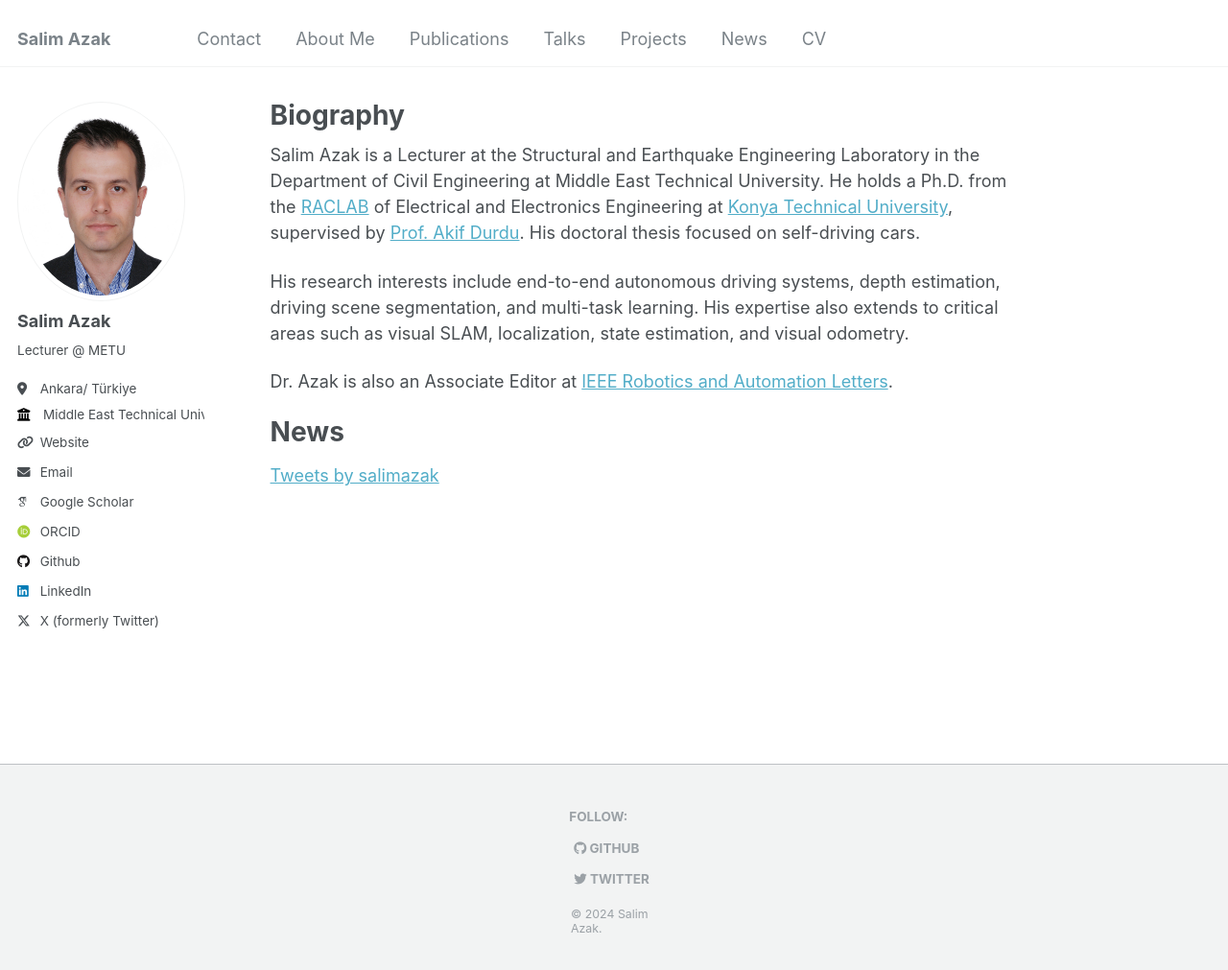
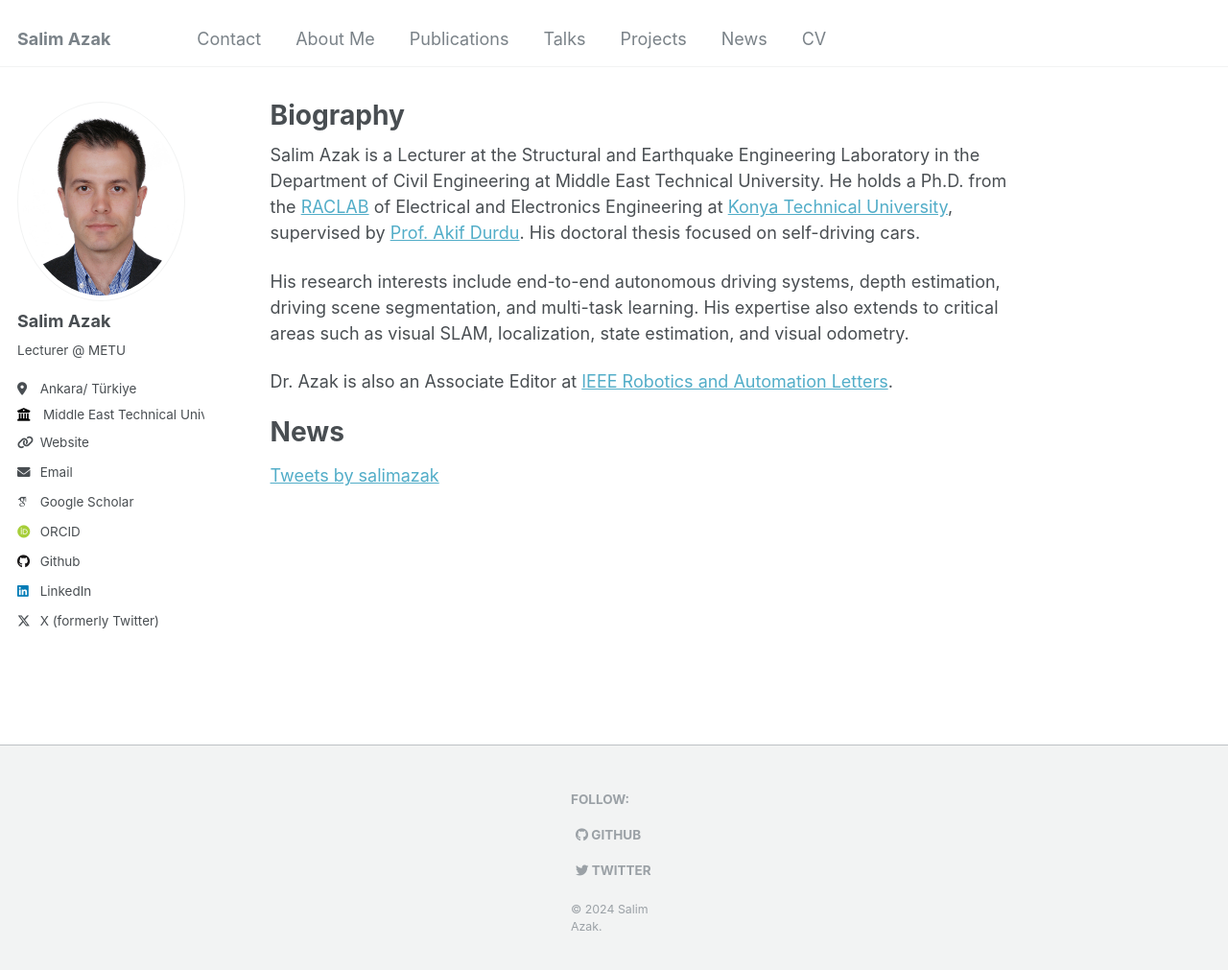
Before and after one commit to salimazak/salimazak.github.io, a Jekyll site: the page built from _pages/about.md, in a window 1280 px wide and 1017 px high. Shown: the top 1011 px of the window at 96% size. Built offline with Jekyll 4.4.1, drawn with Linux system fonts in a browser that asks for light colours; some web fonts are replaced; comment, search, counter and statistics services are not loaded.

Commit message:
Update main.scss

```diff
--- a/assets/css/main.scss
+++ b/assets/css/main.scss
@@ -58,17 +58,3 @@
   margin: 0 auto;   /* Centers the copyright text */
   padding: 5px;    /* Add padding for spacing */
 }
-.page__footer-follow, .page__footer-copyright {
-  display: flex;
-  align-items: center; /* Align items vertically center */
-  justify-content: center; /* Center content horizontally */
-}
-.page__footer-follow, .page__footer-copyright {
-  line-height: 1.2; /* Adjust line height to control text spacing */
-}
-@media (max-width: 768px) {
-  .page__footer-follow, .page__footer-copyright {
-    max-width: 80px; /* Adjust for smaller screens */
-    padding: 5px;    /* Adjust padding for smaller screens */
-  }
-}
```
